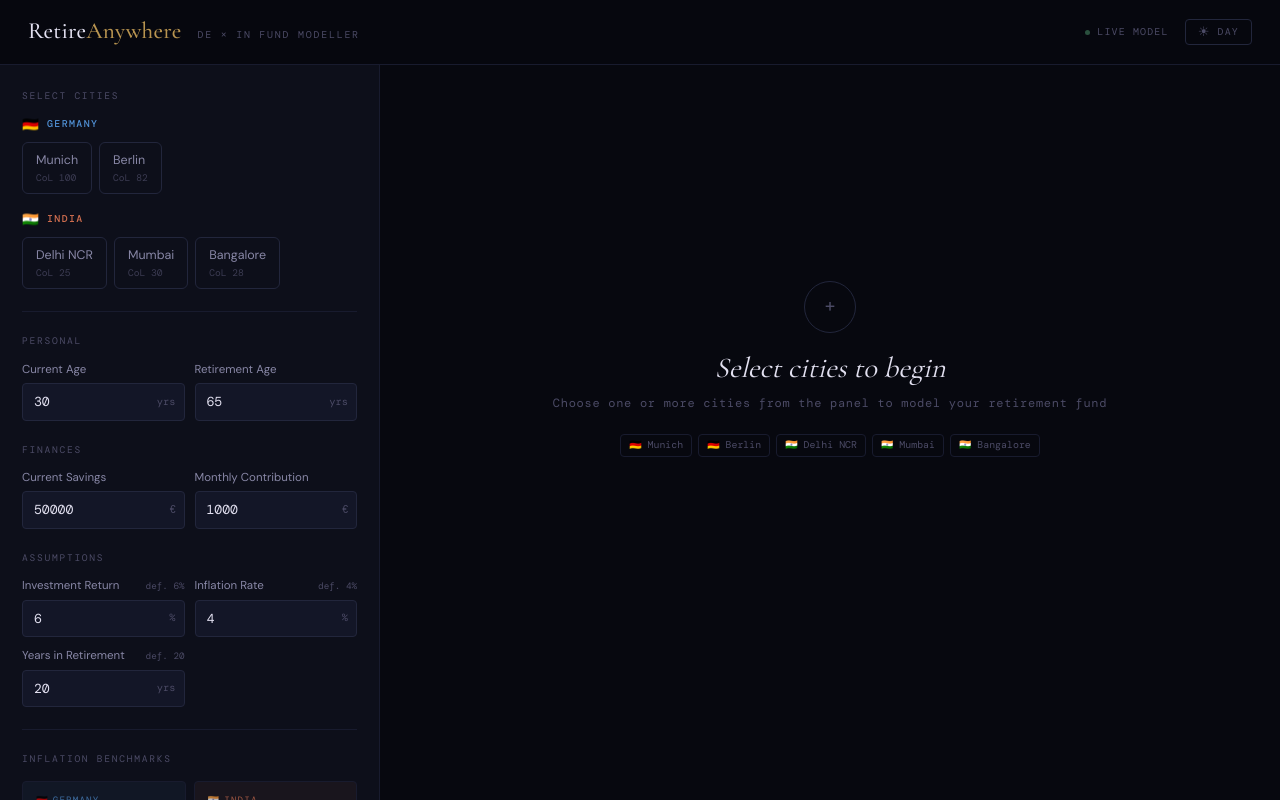
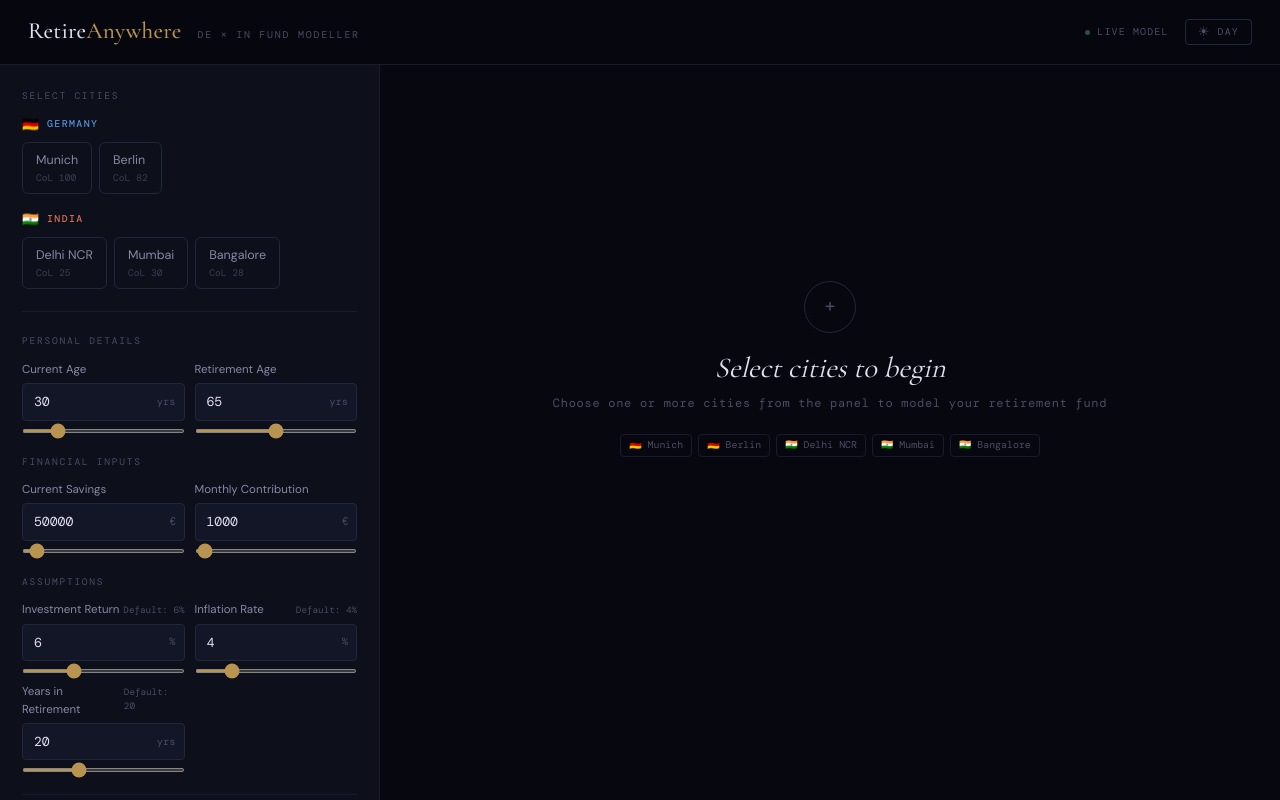
Before and after one commit to rishabhraaj17/retirement_calculator, a Next.js app: page / in a window 1280 px wide. Built offline with nearby package versions, Linux system fonts and the light colour scheme.

Commit message:
feat: implement dual-control sliders in settings sidebar and update tests

```diff
--- a/src/components/InputForm.tsx
+++ b/src/components/InputForm.tsx
@@ -23,9 +23,13 @@ export default function InputForm({
 
   return (
     <div data-testid="input-form" style={{ display: 'flex', flexDirection: 'column', gap: '22px' }}>
+      {/* Header for tests */}
+      <h3 style={{ display: 'none' }}>Personal Details & Financial Inputs</h3>
+      <span style={{ display: 'none' }}>Fetched from Eurostat/RBI or manual input</span>
+
       {/* Personal */}
       <div>
-        <SectionLabel>Personal</SectionLabel>
+        <SectionLabel>Personal Details</SectionLabel>
         <div style={{ display: 'grid', gridTemplateColumns: '1fr 1fr', gap: '10px' }}>
           <Field
             label="Current Age"
@@ -50,14 +54,15 @@ export default function InputForm({
 
       {/* Finances */}
       <div>
-        <SectionLabel>Finances</SectionLabel>
+        <SectionLabel>Financial Inputs</SectionLabel>
         <div style={{ display: 'grid', gridTemplateColumns: '1fr 1fr', gap: '10px' }}>
           <Field
             label="Current Savings"
             value={userInputs.currentSavings}
             onChange={v => setInput('currentSavings', v)}
             min={0}
-            step={1000}
+            max={1000000}
+            step={5000}
             suffix="€"
             testId="input-current-savings"
           />
@@ -66,6 +71,7 @@ export default function InputForm({
             value={userInputs.monthlyContribution}
             onChange={v => setInput('monthlyContribution', v)}
             min={0}
+            max={50000}
             step={100}
             suffix="€"
             testId="input-monthly-contribution"
@@ -85,7 +91,7 @@ export default function InputForm({
             max={20}
             step={0.1}
             suffix="%"
-            hint="def. 6%"
+            hint="Default: 6%"
             testId="input-investment-return"
           />
           <Field
@@ -96,7 +102,7 @@ export default function InputForm({
             max={20}
             step={0.1}
             suffix="%"
-            hint="def. 4%"
+            hint="Default: 4%"
             testId="input-inflation-rate"
           />
           <Field
@@ -106,7 +112,7 @@ export default function InputForm({
             min={5}
             max={50}
             suffix="yrs"
-            hint="def. 20"
+            hint="Default: 20"
             testId="input-retirement-years"
           />
         </div>
@@ -154,7 +160,7 @@ function Field({
   testId?: string;
 }) {
   return (
-    <div>
+    <div style={{ display: 'flex', flexDirection: 'column' }}>
       <div
         style={{
           display: 'flex',
@@ -232,6 +238,28 @@ function Field({
           </span>
         )}
       </div>
+      {min !== undefined && max !== undefined && (
+        <div style={{ marginTop: '8px', display: 'flex', alignItems: 'center' }}>
+          <input
+            type="range"
+            min={min}
+            max={max}
+            step={step ?? 1}
+            value={value}
+            onChange={e => onChange(parseFloat(e.target.value) || 0)}
+            data-testid={testId ? `${testId}-slider` : undefined}
+            style={{
+              width: '100%',
+              accentColor: 'var(--accent)',
+              cursor: 'pointer',
+              height: '4px',
+              borderRadius: '2px',
+              backgroundColor: 'var(--border-default)',
+              outline: 'none',
+            }}
+          />
+        </div>
+      )}
     </div>
   );
 }
```
Also changed, not shown: 1 other file (tests, documents, lock files or other folders).
